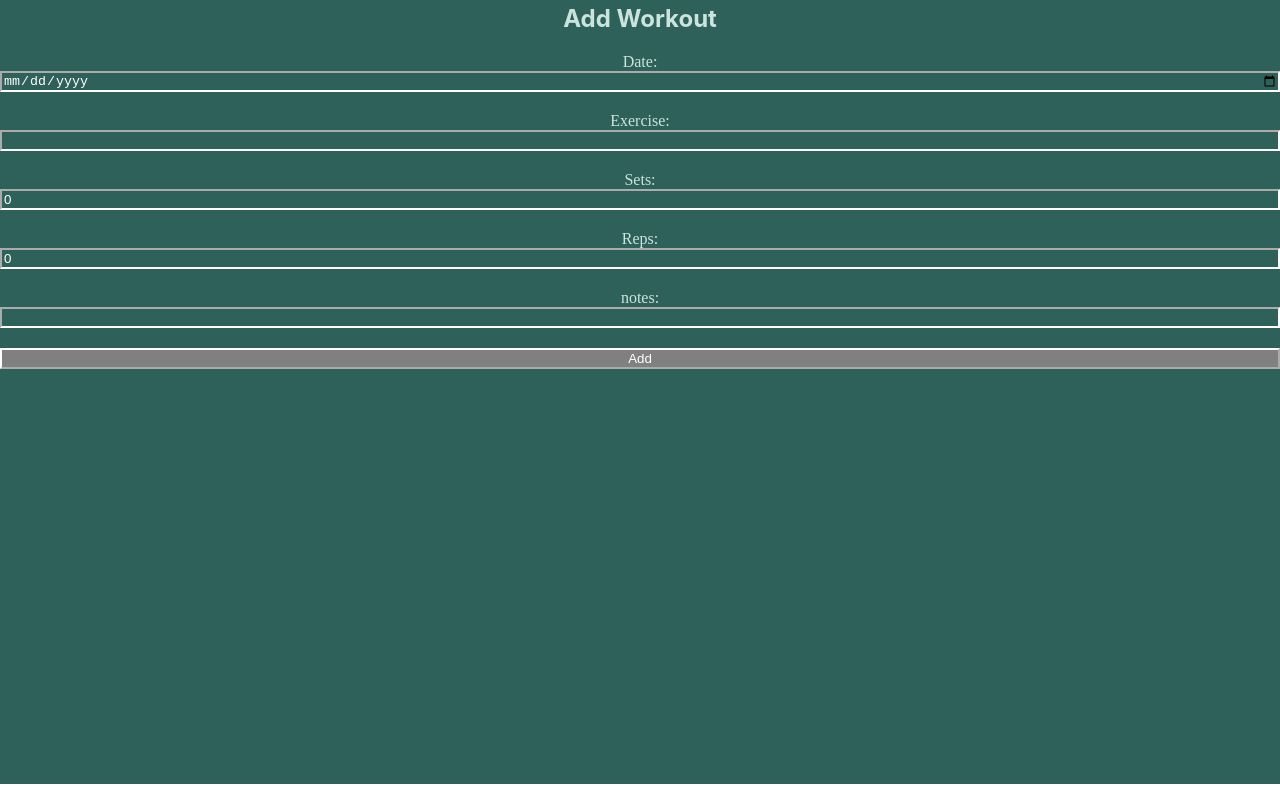
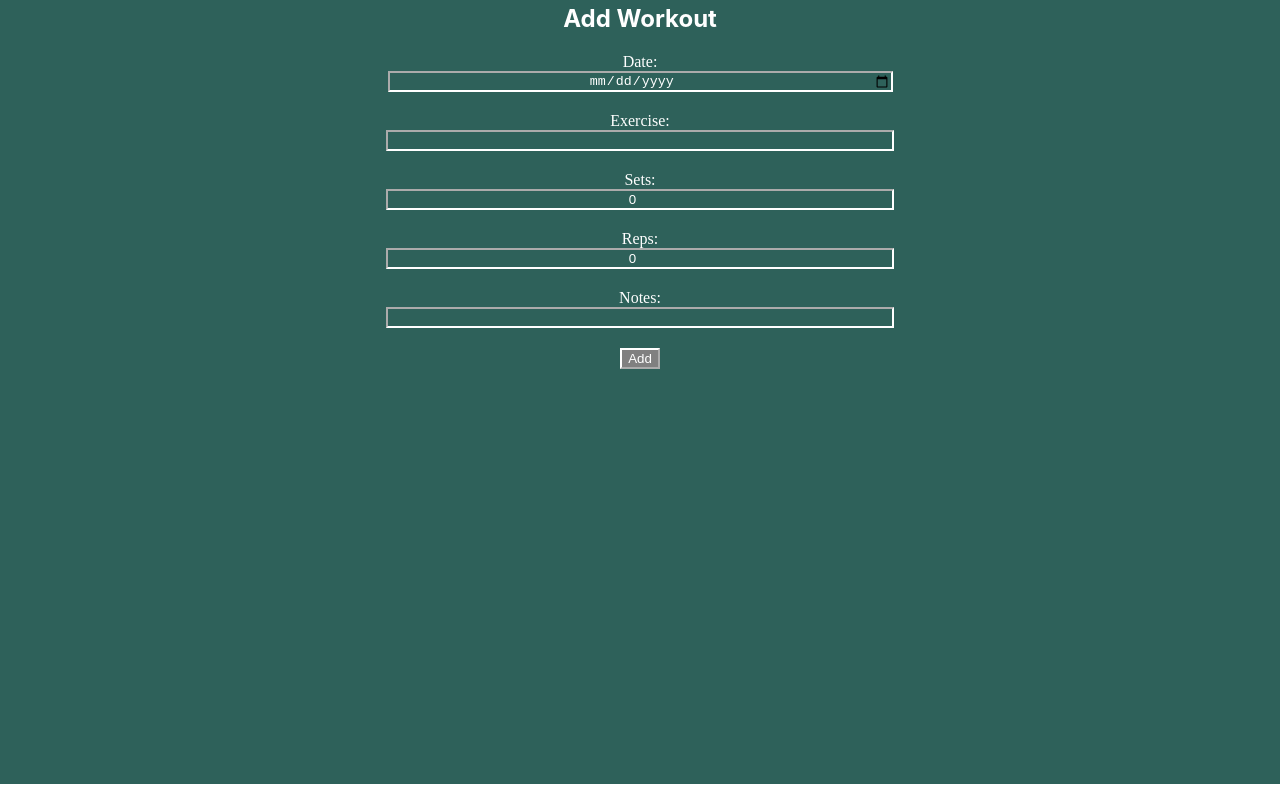
Before and after one commit to Kobesterzz/Workout-Tracker, a React (Create React App) app in the folder work-out-tracker/: page / in a window 1280 px wide. Both pictures are taken after a click on the button "Get Started". Built offline with nearby package versions, Linux system fonts and the light colour scheme.

Commit message:
center the input boxes

```diff
--- a/work-out-tracker/src/WorkoutForm.js
+++ b/work-out-tracker/src/WorkoutForm.js
@@ -23,51 +23,47 @@ const WorkoutForm = ({ addWorkout }) => {
   };
 
   const formStyle = {
-    marginBottom:'100px',
-    display:'flex',
-    justifyContent:'center',
+    marginBottom: '100px',
+    display: 'flex',
     flexDirection: 'column',
-
-  }
+    alignItems: 'center', // Center the form horizontally
+    color: 'white',
+  };
 
   const Title = {
-    display:'flex',
-    alignItems:'center',
-    justifyContent:'space-evenly',
-  }
-
-  const inputTitle = {
-    display:'flex',
-    alignItems:'center',
-    justifyContent:'space-evenly',
-  }
+    fontSize: '24px',
+    fontWeight: 'bold',
+    margin: '20px 0', // Add some margin at the top and bottom of the title
+  };
 
   const label = {
-    display:'flex',
+    display: 'flex',
     flexDirection: 'column',
-    marginBottom:'20px',
-    fontFamily:'SF pro',
-  }
+    marginBottom: '20px',
+    fontFamily: 'SF pro',
+    textAlign: 'center', // Center the label text
+  };
 
   const input = {
-    color:'white',
-    background:'transparent',
-    borderColor:'white',
-  }
+    color: 'white',
+    background: 'transparent',
+    borderColor: 'white',
+    textAlign: 'center', // Center the input text
+    width: '500px', // Set a fixed width for the input box
+    margin: '0 auto', // Center the input horizontally
+  };
 
   const button = {
-    color:'white',
-    background:'grey',
-    borderColor:'white',
-  }
+    color: 'white',
+    background: 'grey',
+    borderColor: 'white',
+  };
 
   return (
     <form onSubmit={handleSubmit} style={formStyle}>
       <h2 style={Title}>Add Workout</h2>
       <label style={label}>
-        <div style ={inputTitle}>
-          Date:
-        </div>
+        <div>Date:</div>
         <input
           style={input}
           type="date"
@@ -76,9 +72,7 @@ const WorkoutForm = ({ addWorkout }) => {
         />
       </label>
       <label style={label}>
-      <div style ={inputTitle}>
-        Exercise:
-      </div>
+        <div>Exercise:</div>
         <input
           style={input}
           type="text"
@@ -87,9 +81,7 @@ const WorkoutForm = ({ addWorkout }) => {
         />
       </label>
       <label style={label}>
-      <div style ={inputTitle}>
-        Sets:
-      </div>
+        <div>Sets:</div>
         <input
           style={input}
           type="number"
@@ -98,9 +90,7 @@ const WorkoutForm = ({ addWorkout }) => {
         />
       </label>
       <label style={label}>
-      <div style ={inputTitle}>
-        Reps:
-      </div>
+        <div>Reps:</div>
         <input
           style={input}
           type="number"
@@ -109,9 +99,7 @@ const WorkoutForm = ({ addWorkout }) => {
         />
       </label>
       <label style={label}>
-      <div style ={inputTitle}>
-        notes:
-      </div>
+        <div>Notes:</div>
         <input
           style={input}
           type="text"
@@ -119,7 +107,9 @@ const WorkoutForm = ({ addWorkout }) => {
           onChange={(e) => setNotes(e.target.value)}
         />
       </label>
-      <button style={button} type="submit">Add</button>
+      <button style={button} type="submit">
+        Add
+      </button>
     </form>
   );
 };
```
